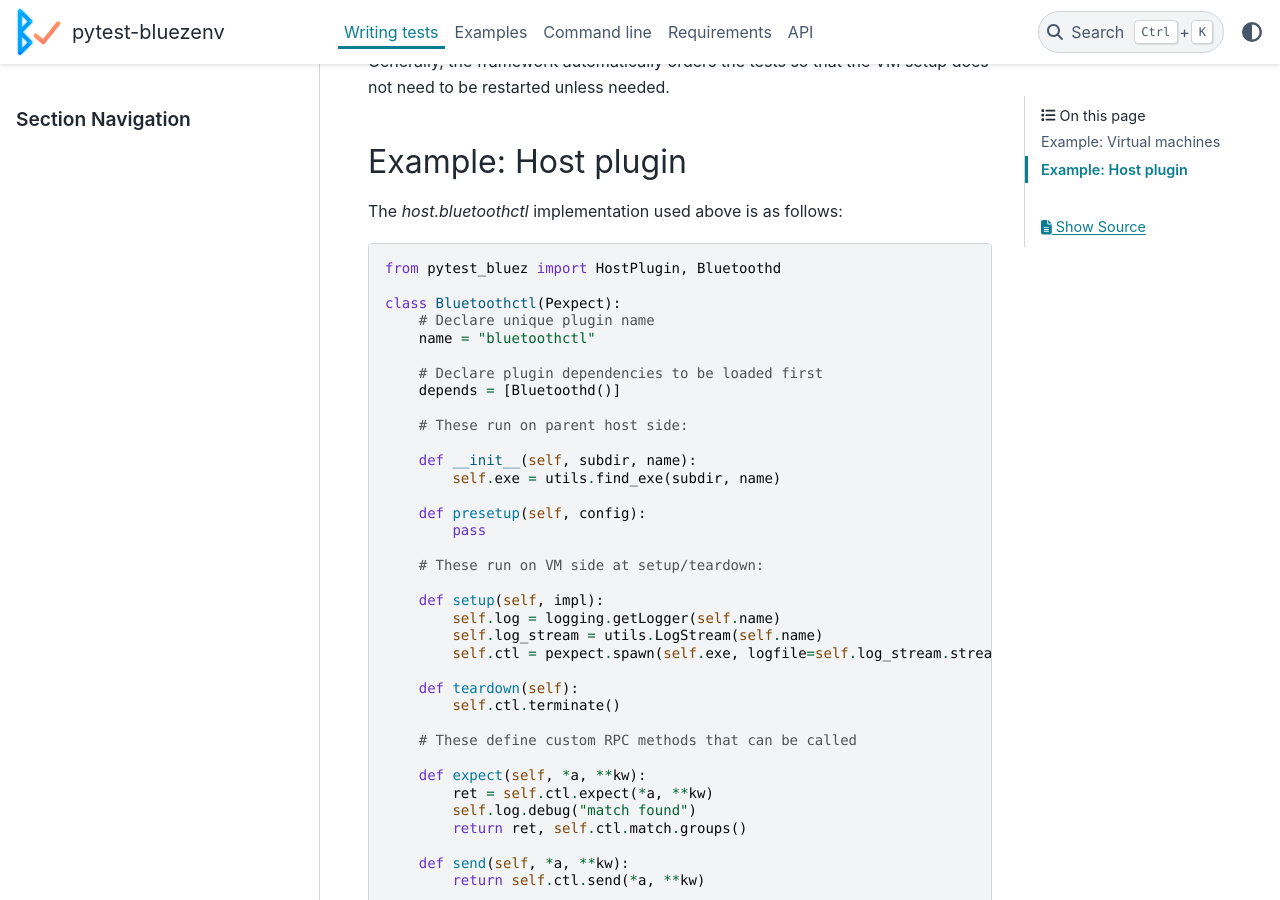
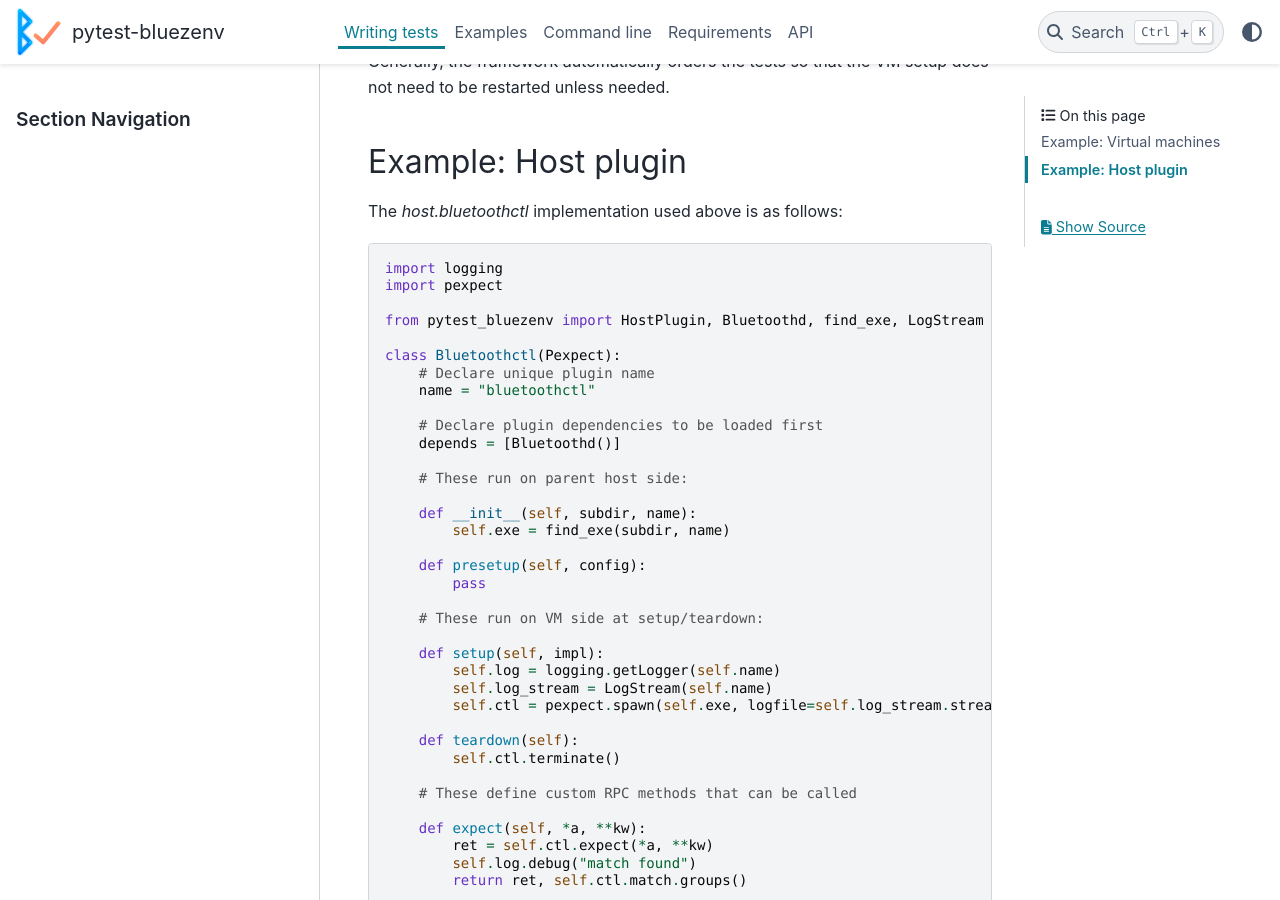
Before and after one commit to pv/pytest-bluezenv, a Sphinx documentation site: the page built from doc/writing_tests.rst, in a window 1280 px wide and 900 px high, scrolled down 1280 px. Built offline with Sphinx 7.4.7 and the PyData theme 0.15.4, drawn with Linux system fonts in a browser that asks for light colours; the version number could not be read and is left out; some of the changed text lies outside the part shown.

Commit message:
doc: fix package name in examples

```diff
--- a/README.rst
+++ b/README.rst
@@ -15,7 +15,7 @@ Example
 
 .. code-block:: python
 
-   from pytest_bluez import host_config, Bluetoothd, Bluetoothctl
+   from pytest_bluezenv import host_config, Bluetoothd, Bluetoothctl
 
    @host_config(
        [Bluetoothd(), Bluetoothctl()],
--- a/doc/writing_tests.rst
+++ b/doc/writing_tests.rst
@@ -6,7 +6,7 @@ Example: Virtual machines
 
 .. code-block:: python
 
-   from pytest_bluez import host_config, Bluetoothd, Bluetoothctl
+   from pytest_bluezenv import host_config, Bluetoothd, Bluetoothctl
 
    @host_config(
        [Bluetoothd(), Bluetoothctl()],
@@ -69,7 +69,10 @@ The `host.bluetoothctl` implementation used above is as follows:
 
 .. code-block:: python
 
-   from pytest_bluez import HostPlugin, Bluetoothd
+   import logging
+   import pexpect
+
+   from pytest_bluezenv import HostPlugin, Bluetoothd, find_exe, LogStream
 
    class Bluetoothctl(Pexpect):
        # Declare unique plugin name
@@ -81,7 +84,7 @@ The `host.bluetoothctl` implementation used above is as follows:
        # These run on parent host side:
 
        def __init__(self, subdir, name):
-           self.exe = utils.find_exe(subdir, name)
+           self.exe = find_exe(subdir, name)
 
        def presetup(self, config):
            pass
@@ -90,7 +93,7 @@ The `host.bluetoothctl` implementation used above is as follows:
 
        def setup(self, impl):
            self.log = logging.getLogger(self.name)
-           self.log_stream = utils.LogStream(self.name)
+           self.log_stream = LogStream(self.name)
            self.ctl = pexpect.spawn(self.exe, logfile=self.log_stream.stream)
 
        def teardown(self):
```
Also changed, not shown: 2 other files.
